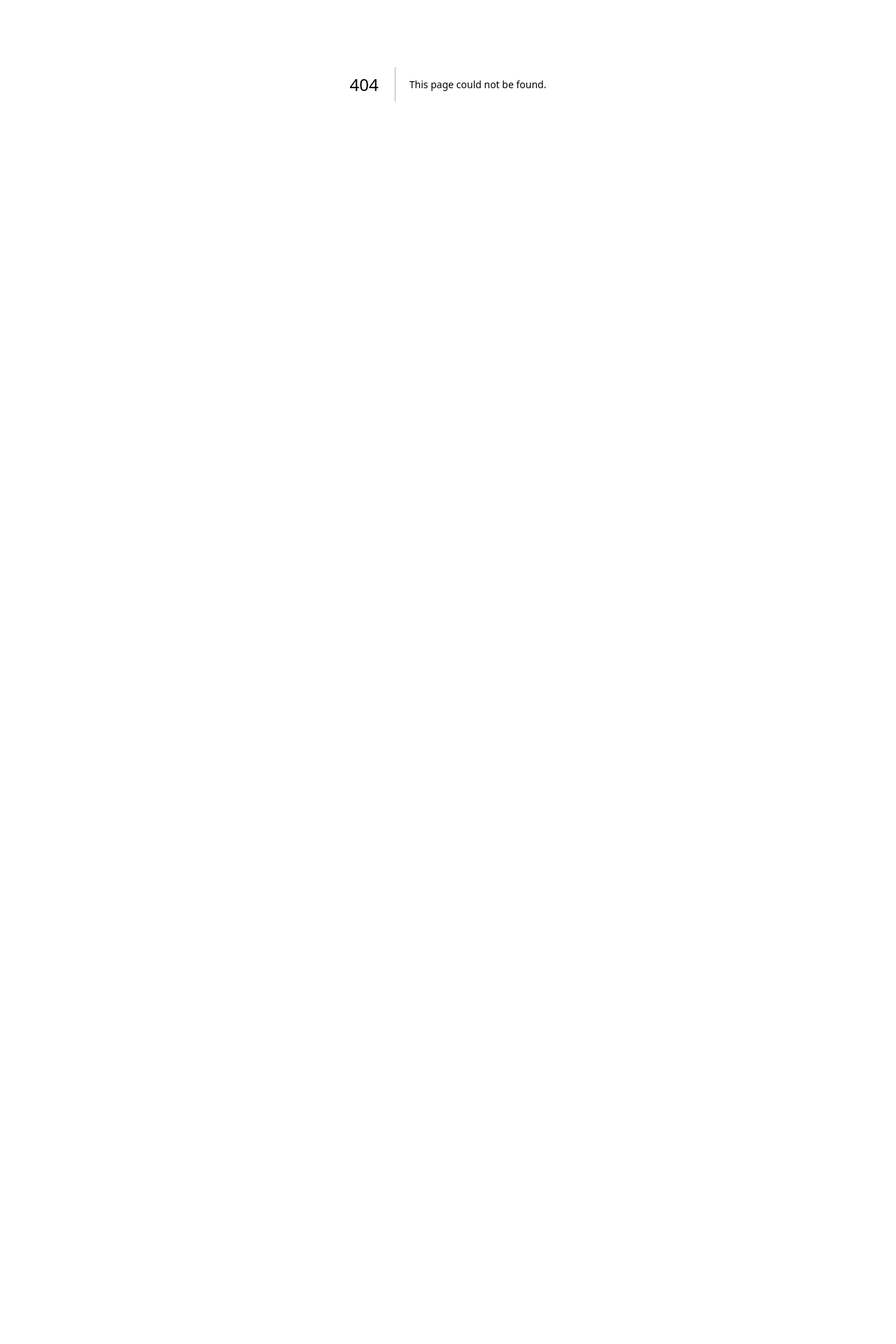
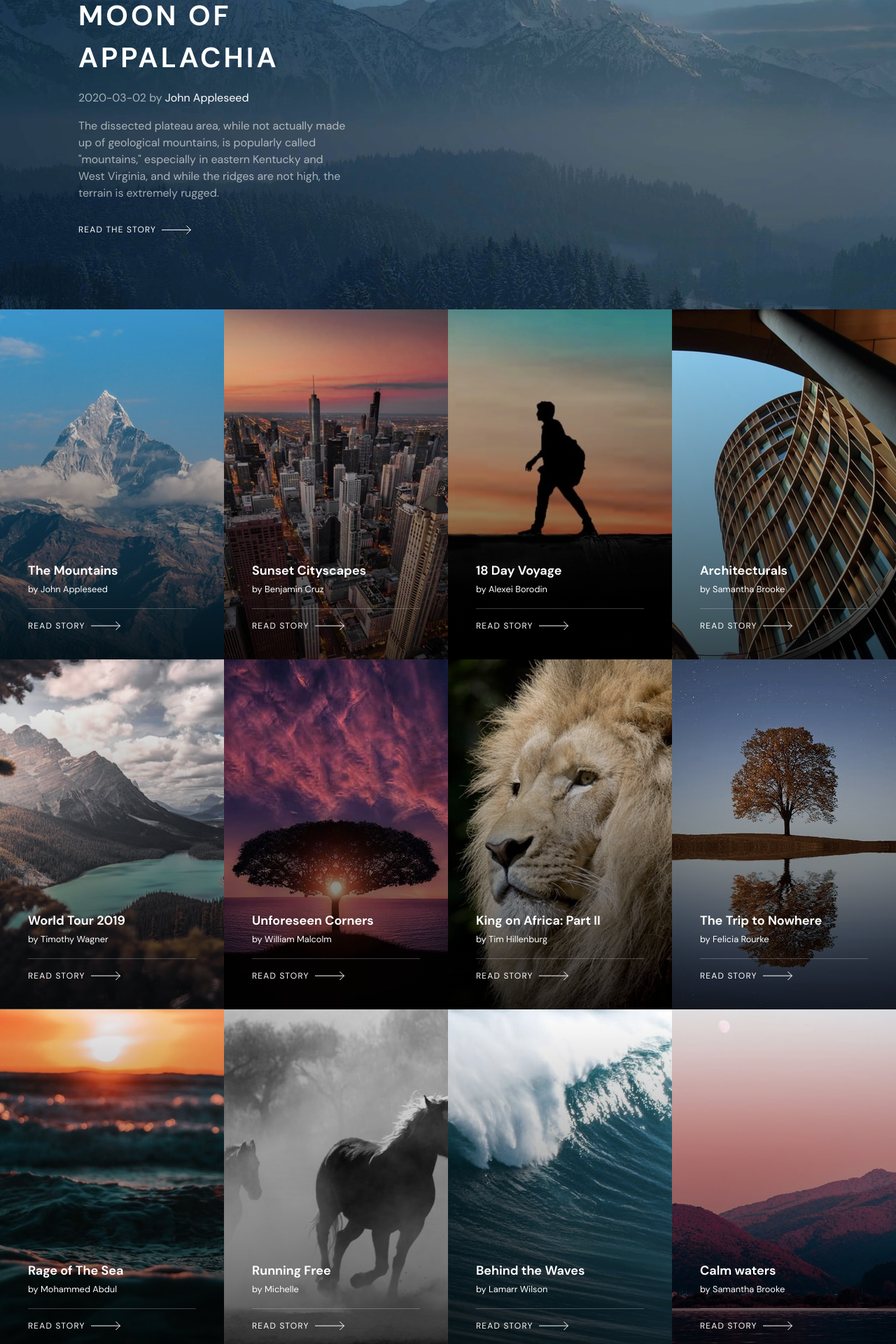
Before and after one commit to dominikrubroeder/photosnap-multi-page-website, a Next.js app: page /stories in a window 1280 px wide. Before the commit this address had no page. Shown: the part 280-2200 px from the top of the page at 70% size. Before the commit the page ends 800 px from the top, so only its background shows below. Built offline with nearby package versions, Linux system fonts and the light colour scheme.

Commit message:
Build Stories page data and UI

```diff
--- /dev/null
+++ b/components/StoryHero.tsx
@@ -0,0 +1,50 @@
+import React from 'react';
+import { Story } from '../data/stories';
+import Image from 'next/image';
+import Button from './ui/Button';
+
+const StoryHero: React.FC<Story> = ({
+  image,
+  title,
+  author,
+  description,
+  date,
+}) => {
+  return (
+    <div className="relative">
+      <div className="absolute top-1/2 z-10 grid w-full max-w-sm -translate-y-1/2 gap-8 text-white md:ml-28">
+        <div className="grid gap-4">
+          <small className="uppercase tracking-widest">
+            Last month featured story
+          </small>
+
+          <h1 className="text-[2.5rem] font-bold uppercase tracking-[4px]">
+            {title}
+          </h1>
+
+          <p>
+            <span className="opacity-[60%]">{date} by </span>
+            <span>{author}</span>
+          </p>
+
+          <p className="opacity-[60%]">{description}</p>
+        </div>
+
+        <Button variant="text" text="Read the story" />
+      </div>
+
+      <div className="relative min-h-[40.625rem]">
+        <Image
+          src={image}
+          fill
+          alt={`${title} story image`}
+          className="object-cover"
+          sizes="100vw"
+          quality="100"
+        />
+      </div>
+    </div>
+  );
+};
+
+export default StoryHero;
--- a/components/StoryPreviewCard.tsx
+++ b/components/StoryPreviewCard.tsx
@@ -18,10 +18,13 @@ const StoryPreviewCard: React.FC<StoryPreviewCardProps> = ({
 }) => {
   return (
     <div className="group relative cursor-pointer">
-      <div className="relative min-h-[31.25rem] overflow-hidden">
+      <div className="relative min-h-[65vh] overflow-hidden  md:min-h-[31.25rem]">
         <Image
           src={image}
           fill
+          sizes="(max-width: 768px) 100vw,
+              (max-width: 1200px) 50vw,
+              25vw"
           alt={`${title} story preview image`}
           className="object-cover transition-all duration-300 group-hover:scale-105"
         />
--- /dev/null
+++ b/data/stories.ts
@@ -0,0 +1,146 @@
+export type Story = {
+  image: string;
+  title: string;
+  author: string;
+  description: string;
+  date: string;
+};
+
+export const stories: Story[] = [
+  {
+    image: '/stories/desktop/moon-of-appalacia.jpg',
+    title: 'Hazy full moon of Appalachia',
+    author: 'John Appleseed',
+    description:
+      'The dissected plateau area, while not actually made up of geological mountains, is popularly called "mountains," especially in eastern Kentucky and West Virginia, and while the ridges are not high, the terrain is extremely rugged.',
+    date: '2020-03-02',
+  },
+  {
+    image: '/stories/desktop/mountains.jpg',
+    title: 'The Mountains',
+    author: 'John Appleseed',
+    description:
+      'The dissected plateau area, while not actually made up of geological mountains, is popularly called "mountains," especially in eastern Kentucky and West Virginia, and while the ridges are not high, the terrain is extremely rugged.',
+    date: '2022-04-16',
+  },
+  {
+    image: '/stories/desktop/cityscapes.jpg',
+    title: 'Sunset Cityscapes',
+    author: 'Benjamin Cruz',
+    description:
+      'The dissected plateau area, while not actually made up of geological mountains, is popularly called "mountains," especially in eastern Kentucky and West Virginia, and while the ridges are not high, the terrain is extremely rugged.',
+    date: '2022-04-14',
+  },
+  {
+    image: '/stories/desktop/18-days-voyage.jpg',
+    title: '18 Day Voyage',
+    author: 'Alexei Borodin',
+    description:
+      'The dissected plateau area, while not actually made up of geological mountains, is popularly called "mountains," especially in eastern Kentucky and West Virginia, and while the ridges are not high, the terrain is extremely rugged.',
+    date: '2022-04-11',
+  },
+  {
+    image: '/stories/desktop/architecturals.jpg',
+    title: 'Architecturals',
+    author: 'Samantha Brooke',
+    description:
+      'The dissected plateau area, while not actually made up of geological mountains, is popularly called "mountains," especially in eastern Kentucky and West Virginia, and while the ridges are not high, the terrain is extremely rugged.',
+    date: '2022-04-09',
+  },
+  {
+    image: '/stories/desktop/world-tour.jpg',
+    title: 'World Tour 2019',
+    author: 'Timothy Wagner',
+    description:
+      'The dissected plateau area, while not actually made up of geological mountains, is popularly called "mountains," especially in eastern Kentucky and West Virginia, and while the ridges are not high, the terrain is extremely rugged.',
+    date: '2022-04-07',
+  },
+  {
+    image: '/stories/desktop/unforeseen-corners.jpg',
+    title: 'Unforeseen Corners',
+    author: 'William Malcolm',
+    description:
+      'The dissected plateau area, while not actually made up of geological mountains, is popularly called "mountains," especially in eastern Kentucky and West Virginia, and while the ridges are not high, the terrain is extremely rugged.',
+    date: '2022-04-03',
+  },
+  {
+    image: '/stories/desktop/king-on-africa.jpg',
+    title: 'King on Africa: Part II',
+    author: 'Tim Hillenburg',
+    description:
+      'The dissected plateau area, while not actually made up of geological mountains, is popularly called "mountains," especially in eastern Kentucky and West Virginia, and while the ridges are not high, the terrain is extremely rugged.',
+    date: '2022-03-29',
+  },
+  {
+    image: '/stories/desktop/trip-to-nowhere.jpg',
+    title: 'The Trip to Nowhere',
+    author: 'Felicia Rourke',
+    description:
+      'The dissected plateau area, while not actually made up of geological mountains, is popularly called "mountains," especially in eastern Kentucky and West Virginia, and while the ridges are not high, the terrain is extremely rugged.',
+    date: '2022-03-21',
+  },
+  {
+    image: '/stories/desktop/rage-of-the-sea.jpg',
+    title: 'Rage of The Sea',
+    author: 'Mohammed Abdul',
+    description:
+      'The dissected plateau area, while not actually made up of geological mountains, is popularly called "mountains," especially in eastern Kentucky and West Virginia, and while the ridges are not high, the terrain is extremely rugged.',
+    date: '2022-03-19',
+  },
+  {
+    image: '/stories/desktop/running-free.jpg',
+    title: 'Running Free',
+    author: 'Michelle',
+    description:
+      'The dissected plateau area, while not actually made up of geological mountains, is popularly called "mountains," especially in eastern Kentucky and West Virginia, and while the ridges are not high, the terrain is extremely rugged.',
+    date: '2022-03-16',
+  },
+  {
+    image: '/stories/desktop/behind-the-waves.jpg',
+    title: 'Behind the Waves',
+    author: 'Lamarr Wilson',
+    description:
+      'The dissected plateau area, while not actually made up of geological mountains, is popularly called "mountains," especially in eastern Kentucky and West Virginia, and while the ridges are not high, the terrain is extremely rugged.',
+    date: '2022-03-11',
+  },
+  {
+    image: '/stories/desktop/calm-waters.jpg',
+    title: 'Calm waters',
+    author: 'Samantha Brooke',
+    description:
+      'The dissected plateau area, while not actually made up of geological mountains, is popularly called "mountains," especially in eastern Kentucky and West Virginia, and while the ridges are not high, the terrain is extremely rugged.',
+    date: '2022-03-09',
+  },
+  {
+    image: '/stories/desktop/milky-way.jpg',
+    title: 'The Milky Way',
+    author: 'Benjamin Cruz',
+    description:
+      'The dissected plateau area, while not actually made up of geological mountains, is popularly called "mountains," especially in eastern Kentucky and West Virginia, and while the ridges are not high, the terrain is extremely rugged.',
+    date: '2022-03-05',
+  },
+  {
+    image: '/stories/desktop/dark-forest.jpg',
+    title: 'Night at The Dark Forest',
+    author: 'Mohammad Abdui',
+    description:
+      'The dissected plateau area, while not actually made up of geological mountains, is popularly called "mountains," especially in eastern Kentucky and West Virginia, and while the ridges are not high, the terrain is extremely rugged.',
+    date: '2022-03-04',
+  },
+  {
+    image: '/stories/desktop/somwarpet.jpg',
+    title: 'Somwarpet’s Beauty',
+    author: 'Michelle',
+    description:
+      'The dissected plateau area, while not actually made up of geological mountains, is popularly called "mountains," especially in eastern Kentucky and West Virginia, and while the ridges are not high, the terrain is extremely rugged.',
+    date: '2022-03-01',
+  },
+  {
+    image: '/stories/desktop/land-of-dreams.jpg',
+    title: 'Land of Dreams',
+    author: 'William Malcolm',
+    description:
+      'The dissected plateau area, while not actually made up of geological mountains, is popularly called "mountains," especially in eastern Kentucky and West Virginia, and while the ridges are not high, the terrain is extremely rugged.',
+    date: '2022-02-25',
+  },
+];
--- /dev/null
+++ b/pages/stories/index.tsx
@@ -0,0 +1,28 @@
+import React, { useState } from 'react';
+import Layout from '../../components/layout';
+import { stories } from '../../data/stories';
+import StoryPreviewCard from '../../components/StoryPreviewCard';
+import StoryHero from '../../components/StoryHero';
+
+const StoriesPage: React.FC = () => {
+  const [activeStory, setActiveStory] = useState(0);
+
+  return (
+    <Layout>
+      <StoryHero {...stories[activeStory]} />
+
+      <div className="grid md:grid-cols-2 lg:grid-cols-4">
+        {stories.map((story, i) => {
+          if (i === 0) return null;
+          return (
+            <div key={i} onClick={() => setActiveStory(i)}>
+              <StoryPreviewCard {...story} />
+            </div>
+          );
+        })}
+      </div>
+    </Layout>
+  );
+};
+
+export default StoriesPage;
```
